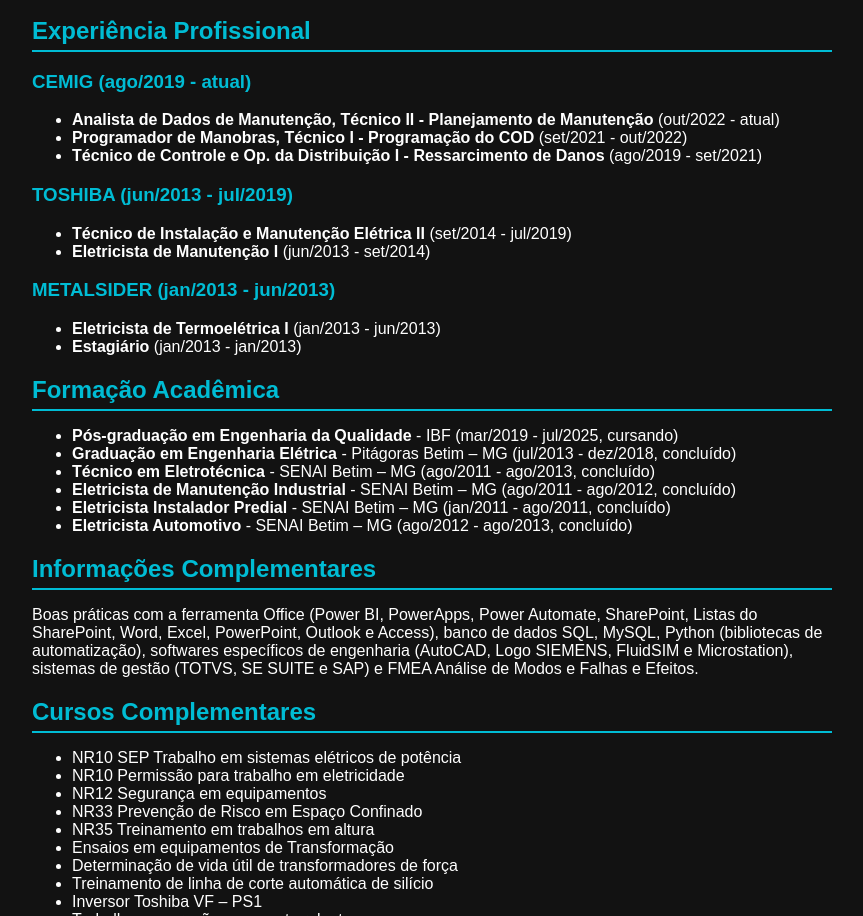
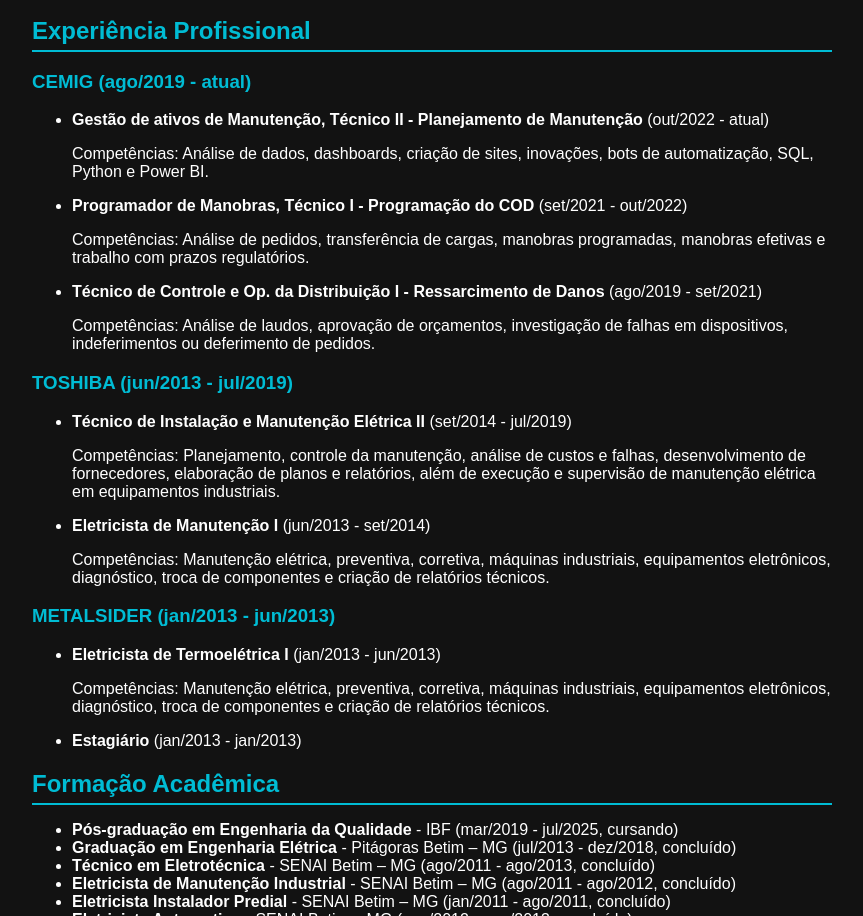
Before and after one commit to 37matheusp/curriculo, a plain HTML site: page index.html in a window 1280 px wide. Shown: the part 594-1510 px from the top of the page, without its empty margins (208-1071 px from the left). Drawn offline with Linux system fonts and the light colour scheme.

Commit message:
Update index.html

```diff
--- a/index.html
+++ b/index.html
@@ -119,18 +119,36 @@
             <h2 class="section-title">Experiência Profissional</h2>
             <h3>CEMIG (ago/2019 - atual)</h3>
             <ul>
-                <li><strong>Analista de Dados de Manutenção, Técnico II - Planejamento de Manutenção</strong> (out/2022 - atual)</li>
+                <li><strong>Gestão de ativos de Manutenção, Técnico II - Planejamento de Manutenção</strong> (out/2022 - atual)</li>
+		<p>Competências: Análise de dados, dashboards, criação de sites, inovações, bots de
+		automatização, SQL, Python e Power BI.</p>
+
                 <li><strong>Programador de Manobras, Técnico I - Programação do COD</strong> (set/2021 - out/2022)</li>
+		<p>Competências: Análise de pedidos, transferência de cargas, manobras programadas, manobras
+		efetivas e trabalho com prazos regulatórios.</p>
+
                 <li><strong>Técnico de Controle e Op. da Distribuição I - Ressarcimento de Danos</strong> (ago/2019 - set/2021)</li>
+		<p>Competências: Análise de laudos, aprovação de orçamentos, investigação de falhas em
+		dispositivos, indeferimentos ou deferimento de pedidos.</p>
             </ul>
             <h3>TOSHIBA (jun/2013 - jul/2019)</h3>
             <ul>
                 <li><strong>Técnico de Instalação e Manutenção Elétrica II</strong> (set/2014 - jul/2019)</li>
+		<p>Competências: Planejamento, controle da manutenção, análise de custos e falhas,
+		desenvolvimento de fornecedores, elaboração de planos e relatórios, além de execução e
+		supervisão de manutenção elétrica em equipamentos industriais.</p>
+
                 <li><strong>Eletricista de Manutenção I</strong> (jun/2013 - set/2014)</li>
+		<p>Competências: Manutenção elétrica, preventiva, corretiva, máquinas industriais, equipamentos
+		eletrônicos, diagnóstico, troca de componentes e criação de relatórios técnicos.</p>
+
             </ul>
             <h3>METALSIDER (jan/2013 - jun/2013)</h3>
             <ul>
                 <li><strong>Eletricista de Termoelétrica I</strong> (jan/2013 - jun/2013)</li>
+		<p>Competências: Manutenção elétrica, preventiva, corretiva, máquinas industriais, equipamentos
+		eletrônicos, diagnóstico, troca de componentes e criação de relatórios técnicos.</p>
+
                 <li><strong>Estagiário</strong> (jan/2013 - jan/2013)</li>
             </ul>
         </div>
```
